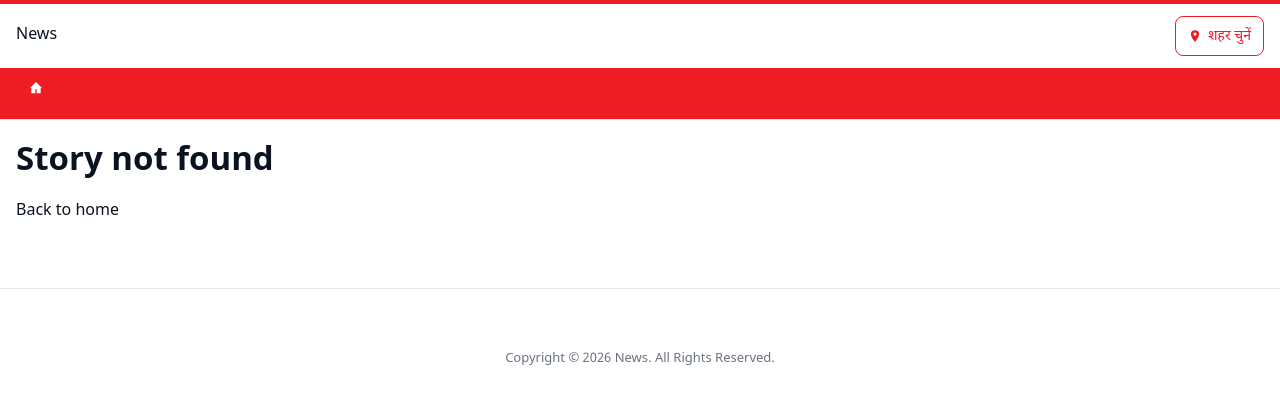
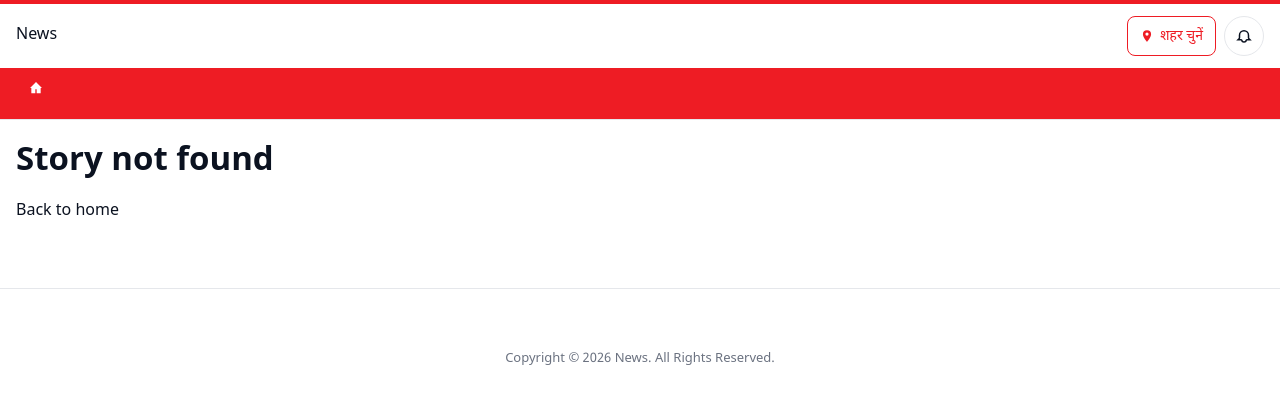
Before and after one commit to rohit03993/newssite, a PHP site: page /news/index.php in a window 1280 px wide. Shown: the top 404 px of the page. Run offline with PHP 8.4, Linux system fonts and the light colour scheme; data that the repository does not hold is empty.

Commit message:
Show the alert bell on story pages too.
Co-authored-by: Cursor <cursoragent@cursor.com>

```diff
--- a/public_html/news/index.php
+++ b/public_html/news/index.php
@@ -87,6 +87,9 @@ $place = ($article && !empty($article['hindi_name'])) ? $article['hindi_name'] :
           <button type="button" class="city-btn" data-open-city aria-label="शहर चुनें">
             <svg width="14" height="14" viewBox="0 0 24 24" fill="currentColor" aria-hidden="true"><path d="M12 2a7 7 0 0 0-7 7c0 5.25 7 13 7 13s7-7.75 7-13a7 7 0 0 0-7-7zm0 9.5A2.5 2.5 0 1 1 12 6a2.5 2.5 0 0 1 0 5.5z"/></svg>
             <span class="city-btn-label">शहर चुनें</span>
+          </button>
+          <button type="button" class="icon-btn" id="notify-btn" data-site="<?php echo nm_h($siteTitle); ?>" aria-label="सूचनाएँ" title="सूचनाएँ">
+            <svg width="18" height="18" viewBox="0 0 24 24" fill="none" stroke="currentColor" stroke-width="2"><path d="M15 17h5l-1.4-1.4A2 2 0 0 1 18 14.2V11a6 6 0 1 0-12 0v3.2a2 2 0 0 1-.6 1.4L4 17h5m6 0a3 3 0 1 1-6 0"/></svg>
           </button>
         </div>
       </div>
```
